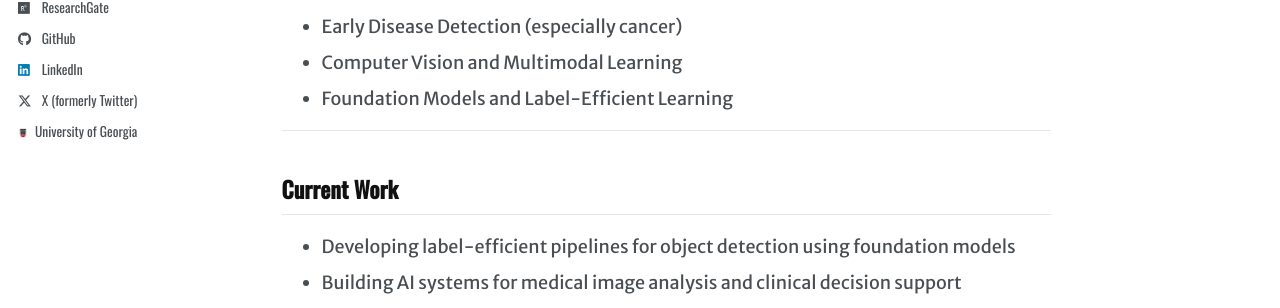
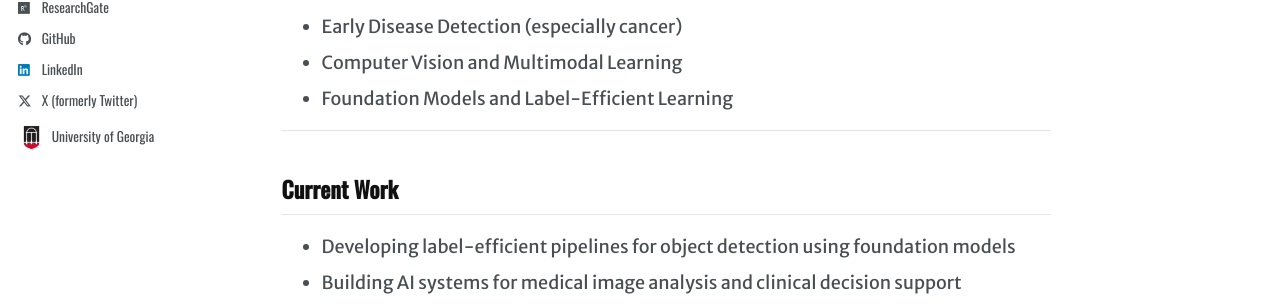
Before and after one commit to nimadarbandi/nimadarbandi.github.io, a Jekyll site: the page built from _pages/about.md, in a window 1280 px wide. Shown: the part 541-849 px from the top of the page. Built offline with Jekyll 4.4.1, drawn with Linux system fonts in a browser that asks for light colours; some web fonts are replaced; a script bundle is joined from its source files by our own code; library files that are not in the unit come from our copies.

Commit message:
logo-size uga

```diff
--- a/_includes/head/custom.html
+++ b/_includes/head/custom.html
@@ -96,9 +96,9 @@
 
   .sidebar .sidebar-uga-logo {
     display: inline-block;
-    width: 1.25em;
-    height: 1.25em;
-    max-width: 1.25em;
+    width: 2.5em;
+    height: 2.5em;
+    max-width: 2.5em;
     object-fit: contain;
     vertical-align: middle;
     margin-right: 0;
```
